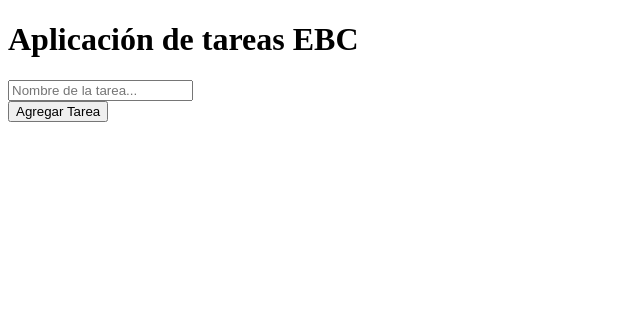
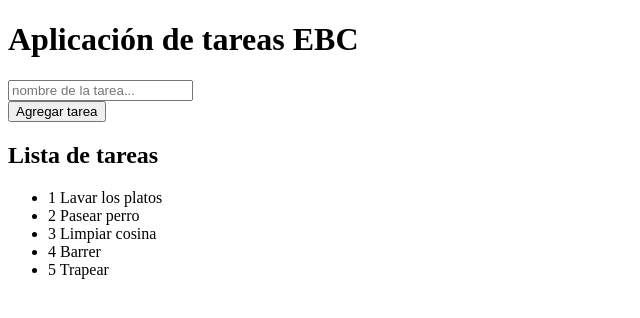
Before and after one commit to abrilgamino/ebc-python-flask, a Flask app: page / in a window 1280 px wide. Shown: the top 318 px of the page, without its empty margins (0-640 px from the left). Run offline with Flask 2, Linux system fonts and the light colour scheme.

Commit message:
Publicación de tareas

```diff
--- a/app.py
+++ b/app.py
@@ -3,7 +3,9 @@
 #Metodos http --- Post[]-- Publica y envía información  a un medio ejem: Pulicar un usuario en una BD.
 #PUT[]- Actualiza información registrada previamente, esté necesita un identificador de registro para encontrarlo y realizar las modificaciones.
 
-from flask import Flask, request, render_template
+from flask import Flask, request, render_template,  url_for, redirect
+from numpy import block
+from database import task
 
 
 app=Flask(__name__)
@@ -15,7 +17,7 @@ app=Flask(__name__)
 
 @app.route ("/")
 def index():
-    return render_template('index.html')
+    return render_template('index.html',todoList = task)
 
 #Hacer que el texto introducido aparezca como liga
     #return "<a href='#'>Hola EBC</a>"
@@ -28,10 +30,12 @@ def HolaEBC():
 def ungetrandom():
     return"Hola Random"
 
-""" @app.route("/", methods=['POST'])
+@app.route("/newtask", methods=['POST'])
 def AddNewTask():
   if request.method == 'POST':
-      return """
+    newTask = {"id": len(task)+1, "name": request.form['task_name']}
+    task.append(newTask)
+    return redirect(url_for('index'))
 
 
 if __name__ == '__main__':
--- /dev/null
+++ b/database.py
@@ -0,0 +1,7 @@
+task= [
+    {"id":1, "name" : "Lavar los platos"},
+    {'id':2, 'name' : 'Pasear perro'},
+    {'id':3, 'name' : 'Limpiar cosina'},
+    {'id':4, 'name' : 'Barrer'},
+    {'id':5, 'name' : 'Trapear'},
+]
--- a/templates/index.html
+++ b/templates/index.html
@@ -2,11 +2,19 @@
 <html>
     <body>
         <h1>Aplicación de tareas EBC</h1>
-        <form action="#">
-            <div>
-                <input type ="text" placeholder="Nombre de la tarea..."/>
-            </div>
-            <button type="Submit" >Agregar Tarea</button>
+        <form action={{url_for('AddNewTask')}} method="POST">
+          <div>
+            <input type="text" name="task_name" placeholder="nombre de la tarea..."/>
+          </div>
+          <button type="submit">Agregar tarea</button>
         </form>
-    </body>
+        <div>
+          <h2>Lista de tareas</h2>
+          <ul>
+            {% for task in todoList %}
+            <li>{{task.id}} {{task.name}}</li>
+            {% endfor %}
+          </ul>
+        </div>
+      </body>
 </html>
```
